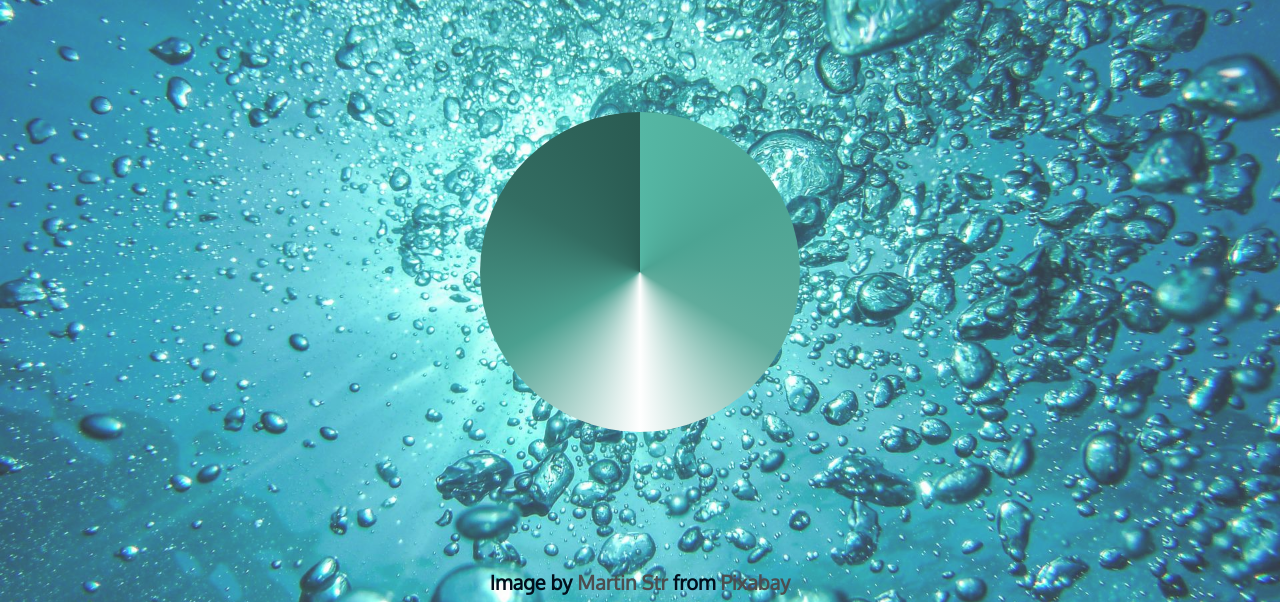
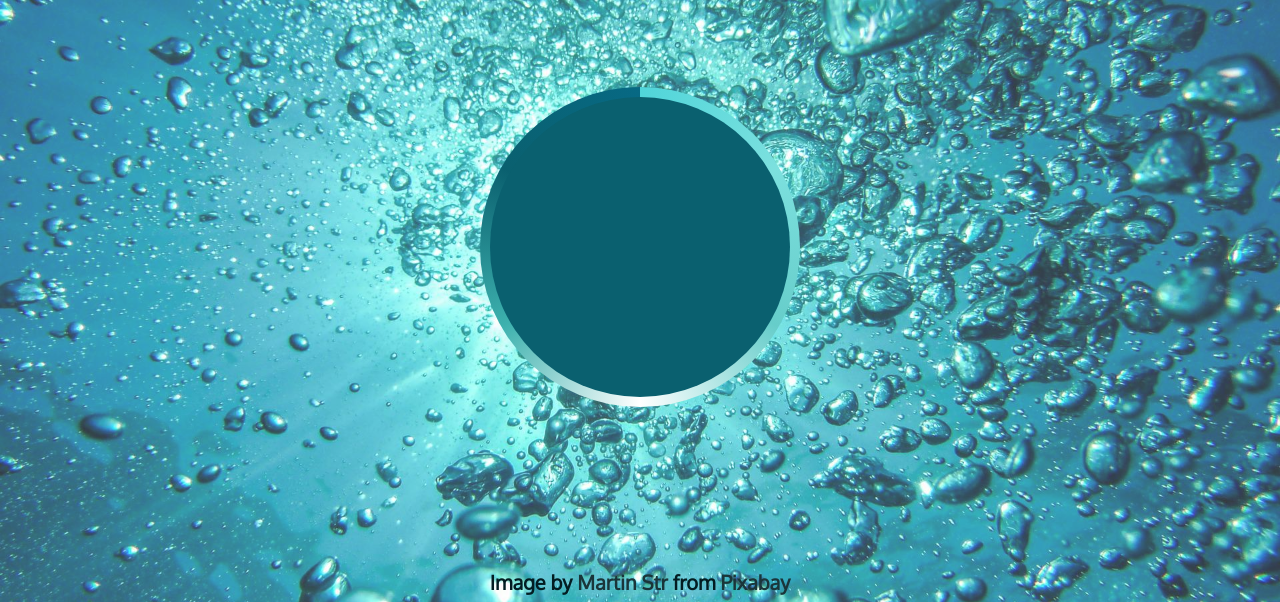
Before and after one commit to TiffanyStPierre/relaxation-app, a plain HTML site: page index.html in a window 1280 px wide. Shown: the part 198-800 px from the top of the page. Drawn offline with Linux system fonts and the light colour scheme.

Commit message:
Adjusted color palette and gradient. Added solid top circle

```diff
--- a/styles.css
+++ b/styles.css
@@ -18,7 +18,7 @@ body {
 
 h1 {
     font-size: 120px;
-    color: #010f1c;
+    color: #031d22;
     font-weight: bold;
 }
 
@@ -32,16 +32,17 @@ header {
 footer {
     font-family: 'Oxygen', sans-serif;
     font-size: 20px;
-    color:#010f1c;
+    color:#031d22;
     font-weight: bold;
     width: 100%;
     text-align: center;
     margin-bottom: 10px;
+    margin-top: 50px;
 }
 
 footer a {
     text-decoration: none;
-    color: #4b4e50;
+    color: #1a353a;
     font-weight: bold;
 }
 
@@ -59,13 +60,13 @@ footer a {
 
 .gradient-circle {
     background: conic-gradient(
-        #55b7a4,
-        #4ca493,
-        #60ac9c,
+        #50D5DA,
+        #7CE0DE,
+        #66CDCA,
         #fff,
-        #4ba090,
-        #336d62,
-        #2a5b52
+        #3DB1AE,
+        #0A606F,
+        #076984
     );
 
     height: 320px;
@@ -76,3 +77,14 @@ footer a {
     z-index: -2;
     border-radius: 50%;
 }
+
+.circle {
+    background-color: #0A606F;
+    height: 100%;
+    width: 100%;
+    position: absolute;
+    top: 0;
+    left: 0;
+    z-index: -1;
+    border-radius: 50%;
+}
```
